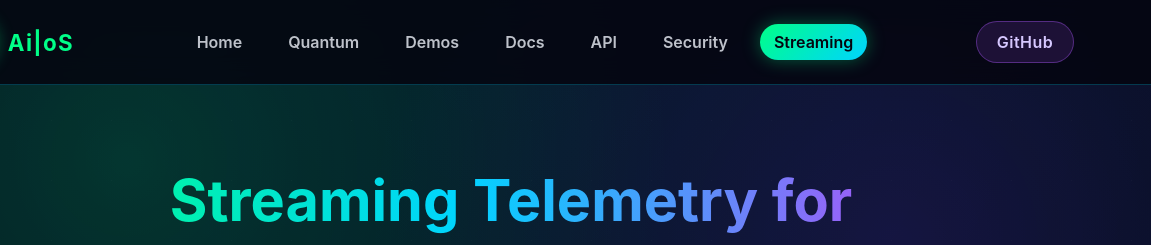
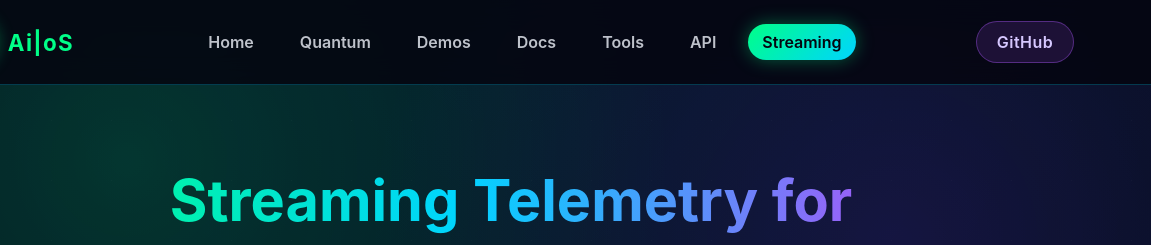
Before and after one commit to Workofarttattoo/aios-website, a plain HTML site: page streaming.html in a window 1280 px wide. Shown: the top 245 px of the page, 129-1280 px from the left. Drawn offline with Linux system fonts and the light colour scheme.

Commit message:
feat: Add tools.html to navigation on streaming page

```diff
--- a/streaming.html
+++ b/streaming.html
@@ -450,8 +450,8 @@
             <li><a href="quantum.html">Quantum</a></li>
             <li><a href="demos.html">Demos</a></li>
             <li><a href="docs.html">Docs</a></li>
+            <li><a href="tools.html">Tools</a></li>
             <li><a href="api.html">API</a></li>
-            <li><a href="security.html">Security</a></li>
             <li><a href="streaming.html" class="active">Streaming</a></li>
         </ul>
         <a href="https://github.com/workofarttattoo/aios-website" target="_blank" class="btn btn-secondary" style="padding: 10px 20px;">GitHub</a>
@@ -634,8 +634,8 @@ sudo systemctl enable --now aios-streaming</code></pre>
             <a href="quantum.html">Quantum</a>
             <a href="demos.html">Demos</a>
             <a href="docs.html">Docs</a>
+            <a href="tools.html">Tools</a>
             <a href="api.html">API</a>
-            <a href="security.html">Security</a>
             <a href="streaming.html">Streaming</a>
         </div>
         <div class="footer-meta">
```
